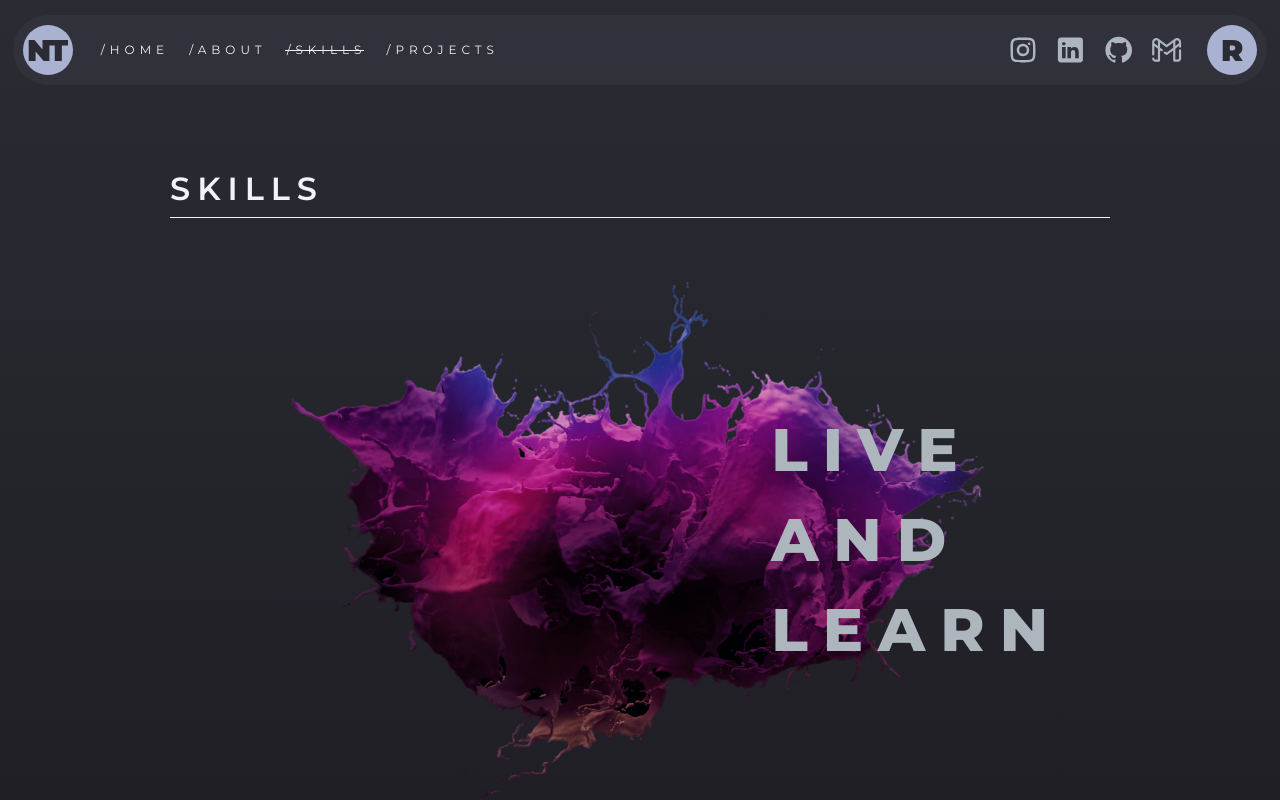
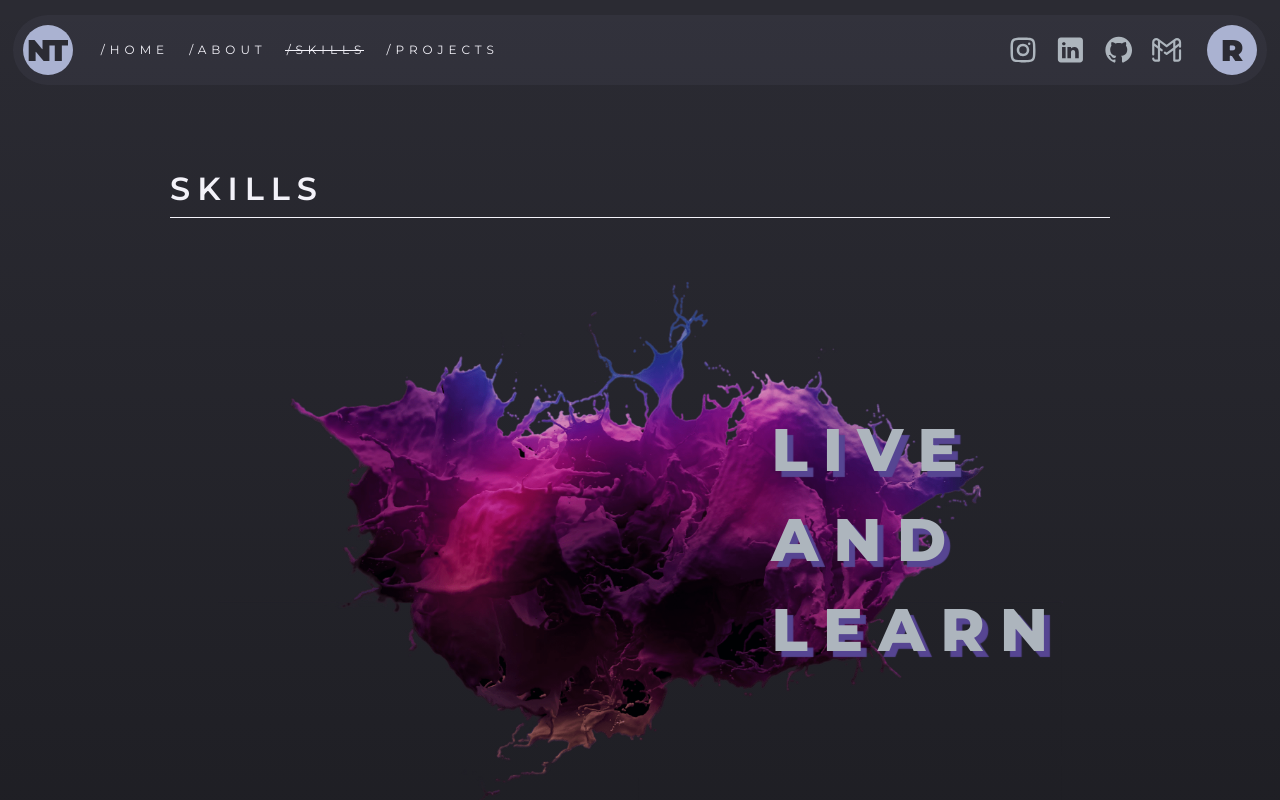
Before and after one commit to nuttnonn/natanon-portfolio-v1.1, a Next.js app: page /skills in a window 1280 px wide. Shown: the top 800 px of the page. Built offline with nearby package versions, Linux system fonts and the light colour scheme.

Commit message:
Added text drop shadow in skills page

```diff
--- a/src/app/skills/page.jsx
+++ b/src/app/skills/page.jsx
@@ -5,6 +5,7 @@ import { motion } from 'framer-motion'
 import Image from 'next/image'
 import ColorSplash from '/public/colorSplash.png'
 import * as Icons from '../../components/Icons'
+import './projects.css'
 
 const skillsIntro = [
   {
@@ -110,7 +111,7 @@ const Skills = () => {
             <Image src={ColorSplash} alt="color-splash" className="w-full row-start-1 row-end-2 col-start-1 col-end-3" />
             <div className="row-start-1 row-end-2 col-start-2 col-end-3 z-1">
               {skillsIntro.map(item => (
-                <div key={item.key} className="w-min h-min text-[60px] font-[800] text-gray uppercase tracking-[15px]">
+                <div key={item.key} className="introTitle w-min h-min text-[60px] font-[800] text-gray uppercase tracking-[15px]">
                   {item.title}
                 </div>
               ))}
--- /dev/null
+++ b/src/app/skills/projects.css
@@ -0,0 +1,4 @@
+.introTitle {
+  /*text-shadow: 4px 4px #b5179e;*/
+  text-shadow: 6px 6px 1px #564592;
+}
```
